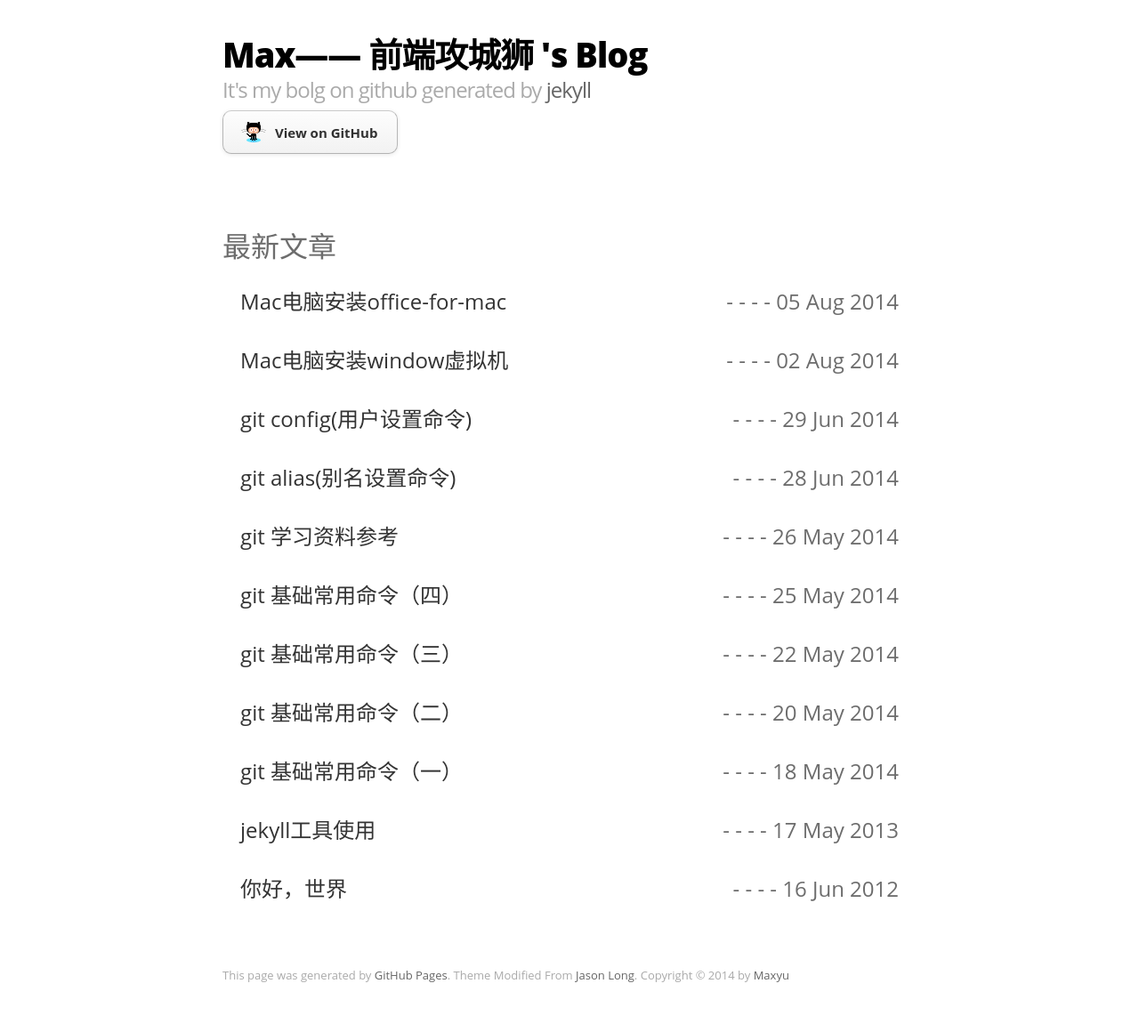
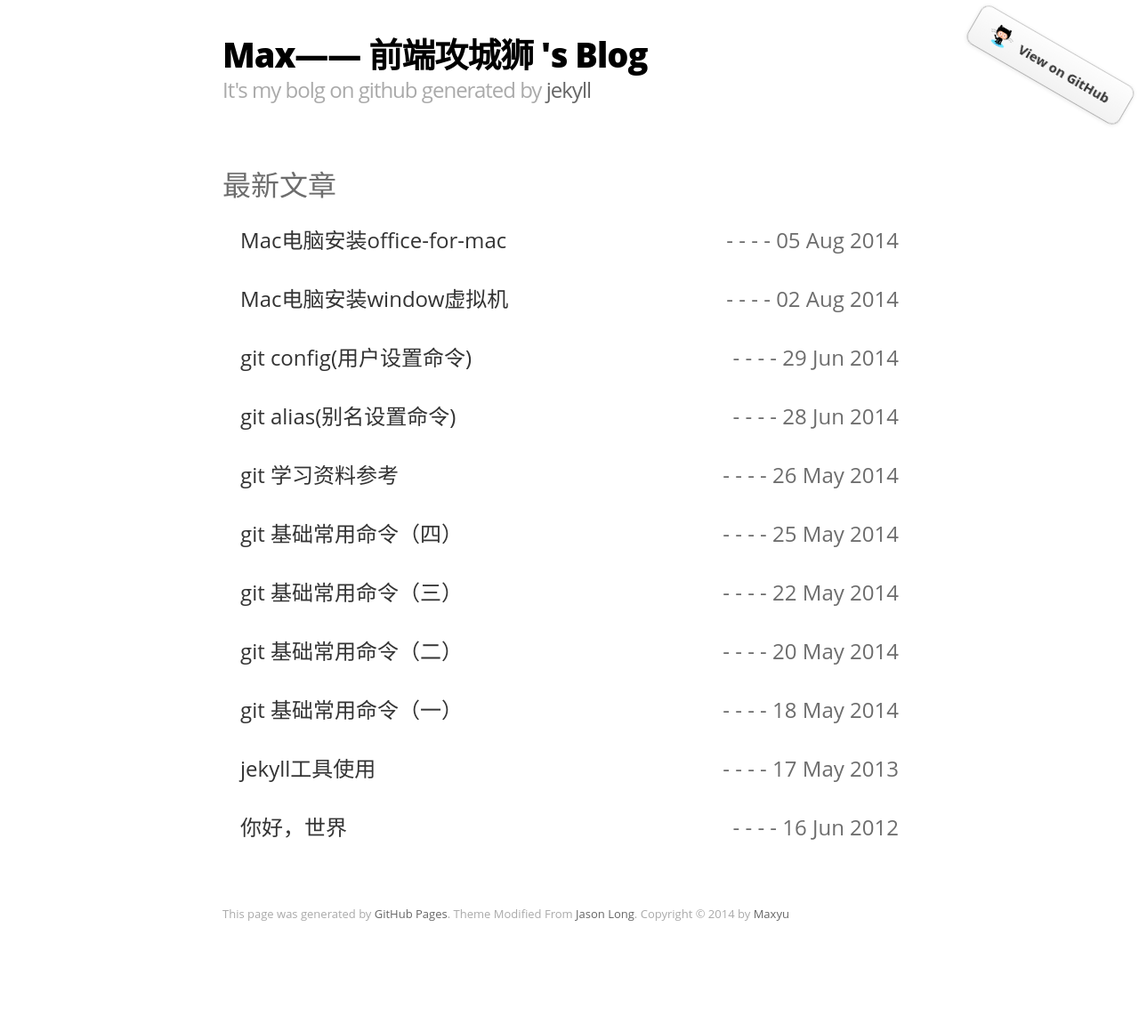
Before and after one commit to yubiaobin/yubiaobin.github.io, a Jekyll site: the page built from index.html, in a window 1280 px wide. Shown: the whole page at 89% size. Built offline with Jekyll 4.4.1, drawn with Linux system fonts in a browser that asks for light colours; comment, search, counter and statistics services are not loaded; after the commit the page ends 1091 px from its top, so only the background shows below that.

Commit message:
modified github button position

```diff
--- a/css/layout.css
+++ b/css/layout.css
@@ -114,7 +114,15 @@
 }
 
 #downloads {
-  margin-bottom: 20px;
+  /*margin-bottom: 20px;*/
+  position: fixed;
+  right: -12px;
+  top: 52px;
+  transform:rotate(30deg);
+  -ms-transform:rotate(30deg);   /* IE 9 */
+  -moz-transform:rotate(30deg);  /* Firefox */
+  -webkit-transform:rotate(30deg); /* Safari 和 Chrome */
+  -o-transform:rotate(30deg);  /* Opera */
 }
 
 .downloads {
```
